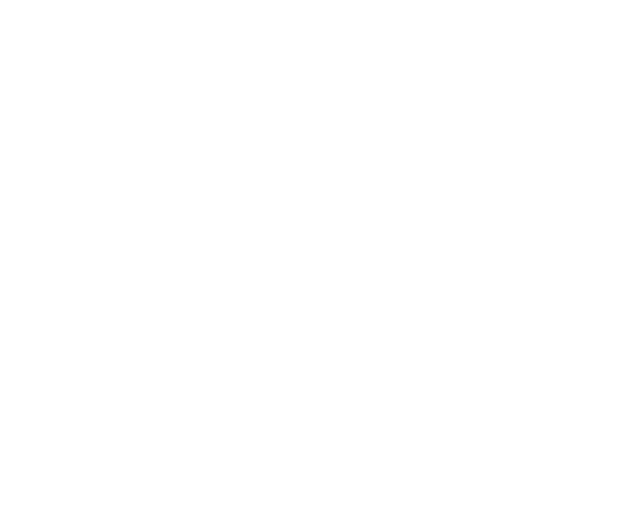
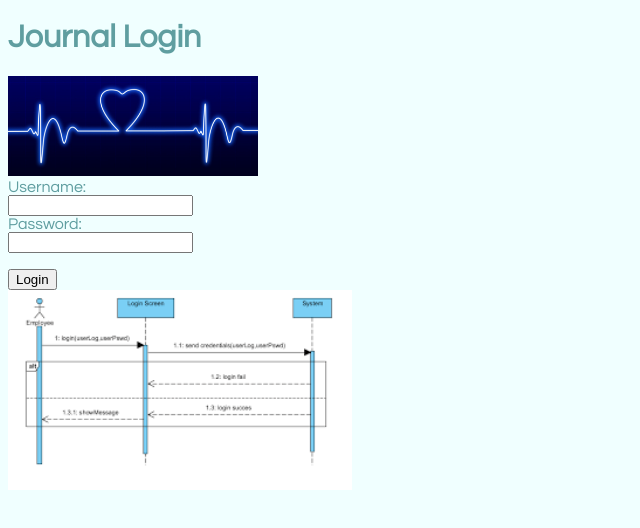
Before and after one commit to julianefalsig/IT3Projekt, a plain HTML site: page index.html in a window 1280 px wide. Shown: the whole page, without its empty margins (0-640 px from the left). Drawn offline with Linux system fonts and the light colour scheme.

Commit message:
første commit

```diff
--- /dev/null
+++ b/Style.css
@@ -0,0 +1,6 @@
+body {
+    background-color: azure;
+    color: cadetblue;
+    font-family: "Century Gothic";
+
+}
--- a/index.html
+++ b/index.html
@@ -1,10 +1,28 @@
 <!DOCTYPE html>
 <html lang="en">
 <head>
+
     <meta charset="UTF-8">
-    <title>Title</title>
+    <title>Journal login</title>
+    <link rel="stylesheet" type="text/css" href="Style.css">
 </head>
 <body>
+<h1> Journal Login </h1>
+
+<img src="heartbeat.jpg" height="100px">
+
+
+<form action="/action_page.php">
+    <label for="username"> Username:</label><br>
+    <input type="text" id="username" name="username" ><br>
+    <label for="pwd"> Password:</label><br>
+    <input type="text" id="pwd" name="pwd" ><br><br>
+    <input type="submit" value="Login">
+</form>
+
+
+
+<img src="seqencediagram.png" height="200px">
 
 </body>
-</html>
+</html></html>
```
Also changed, not shown: heartbeat.jpg (added), seqencediagram.png (added).
